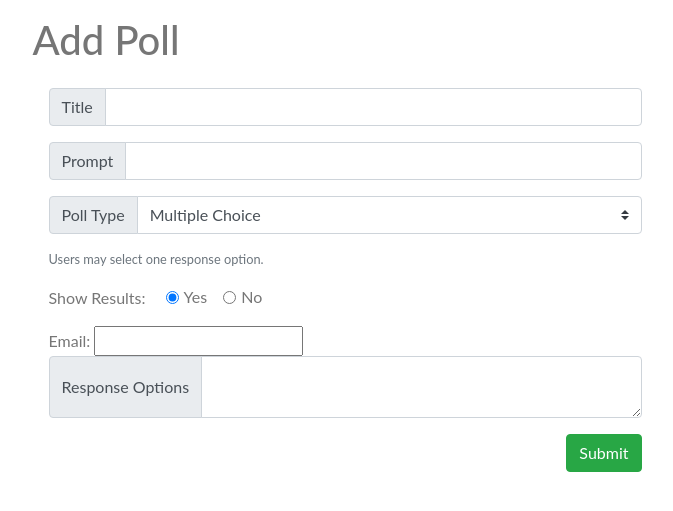
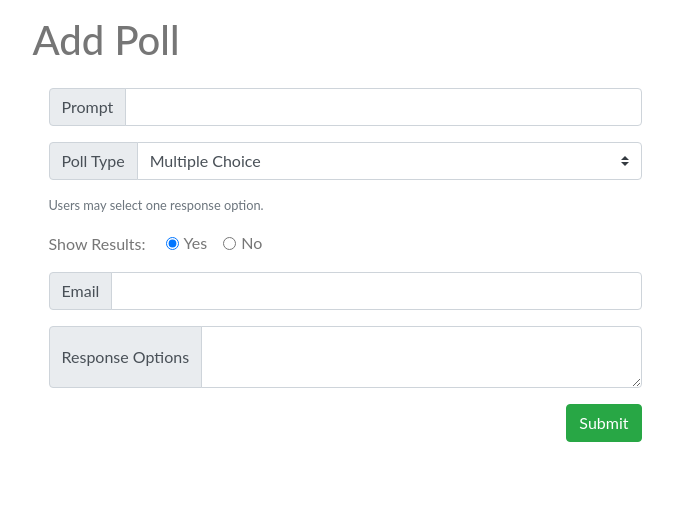
Before and after one commit to ktikeda/quippoll, a Flask app: page /add-poll in a window 1280 px wide. Shown: the part 56-567 px from the top of the page, without its empty margins (311-984 px from the left). Run offline with Flask 2, Linux system fonts and the light colour scheme; some libraries are stand-ins or nearby versions.

Commit message:
Disabled option 4 and title from add poll

```diff
--- a/server.py
+++ b/server.py
@@ -150,10 +150,10 @@ def add_poll_to_db():
     """Adds poll form data to database"""
 
     # get data from form
-    title = request.form.get('title')
     prompt = request.form.get('prompt')
     poll_type = int(request.form.get('poll_type'))
     is_results_visible = bool(request.form.get('is_results_visible'))
+    title = prompt
 
     # create and add objects to db
     if current_user.is_authenticated:
--- a/templates/add-poll.html
+++ b/templates/add-poll.html
@@ -11,12 +11,6 @@
     <h1>Add Poll</h1>
 
     <form class="p-3" action="/add-poll" method="POST">
-      <div class="input-group mb-3 form-group">
-        <div class="input-group-prepend">
-          <span class="input-group-text">Title</span>
-        </div>
-        <input class="form-control" type="text" name="title" required>
-      </div>
       <div class="input-group mb-3">
         <div class="input-group-prepend">
           <span class="input-group-text">Prompt</span>
@@ -32,7 +26,6 @@
           <option value="1">Multiple Choice</option>
           <option value="2">Select All</option>
           <option value="3">Open-Ended</option>
-          <option value="4">Open-Ended with Voting</option>
         </select>
       </div>
           <small id="poll-help" class="form-text text-muted">Users may select one response option.</small>
@@ -49,7 +42,12 @@
         </div>
       </div>
         {% if current_user.is_anonymous %}
-        Email: <input type="text" name="email" required><br>
+        <div class="input-group mb-3 form-group">
+          <div class="input-group-prepend">
+            <span class="input-group-text">Email</span>
+          </div>
+          <input class="form-control" type="email" name="title" required>
+        </div>
         {% endif %}
         <!-- TODO: for multiple choice and select-all polls: Need js to add responses -->
         <div class="input-group collapse show" id="response_options">
--- a/templates/base.html
+++ b/templates/base.html
@@ -20,9 +20,9 @@
             <a id="brand" class="navbar-brand" href="/">Quippoll</a>
             <span id="shortcode-url" class="navbar-brand"></span>
           </div>
-          <div>
+<!--           <div>
             <div id="sms" class="collapse mx-5">Text "<strong><span id="shortcode-text"></span></strong>" to <strong>(628) 800-0602</strong></div>
-          </div>
+          </div> -->
           <button class="navbar-toggler" type="button" data-toggle="collapse" data-target="#navbarNav" aria-controls="navbarNav" aria-expanded="false" aria-label="Toggle navigation">
             <span class="navbar-toggler-icon"></span>
           </button>
```
